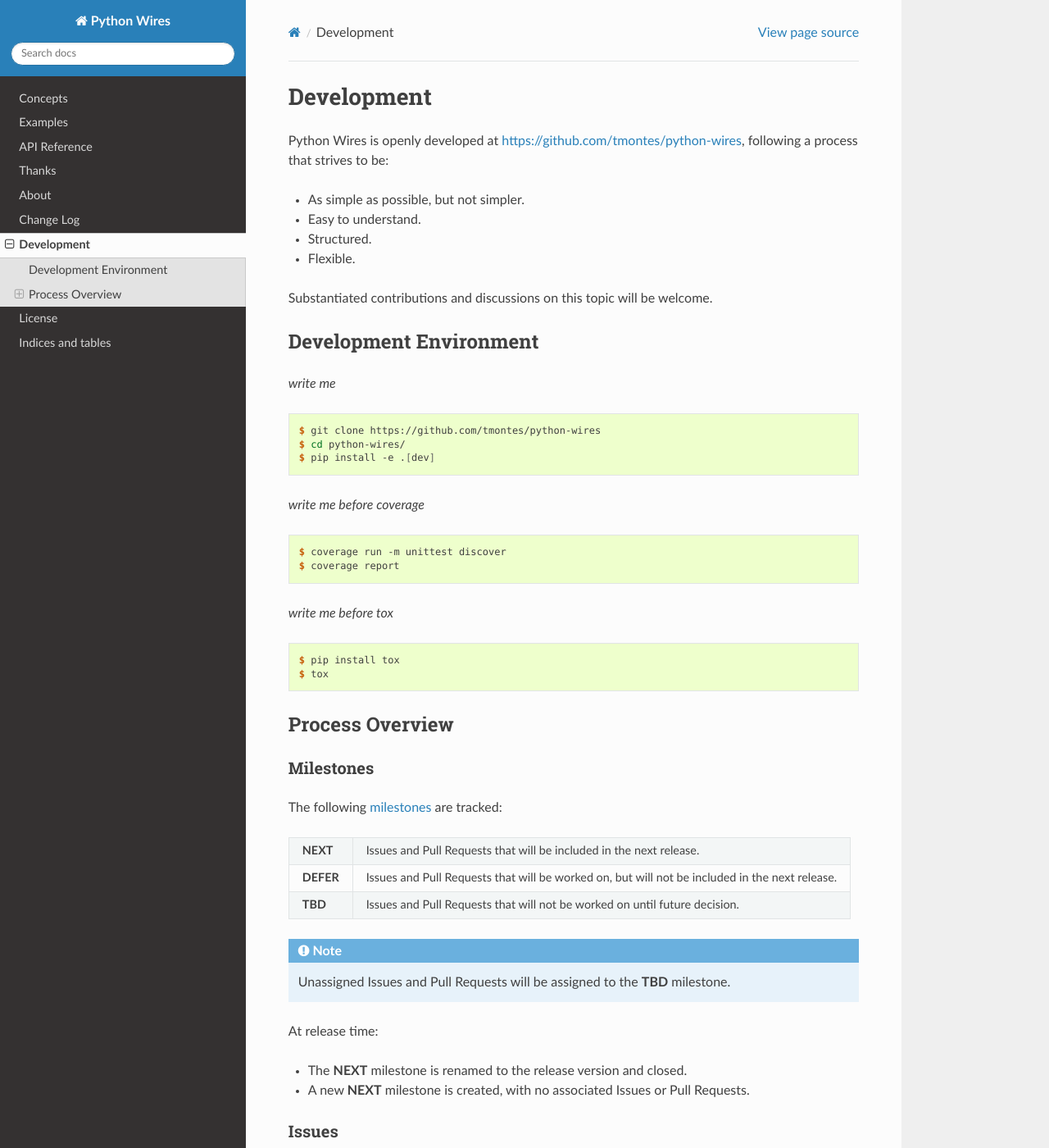
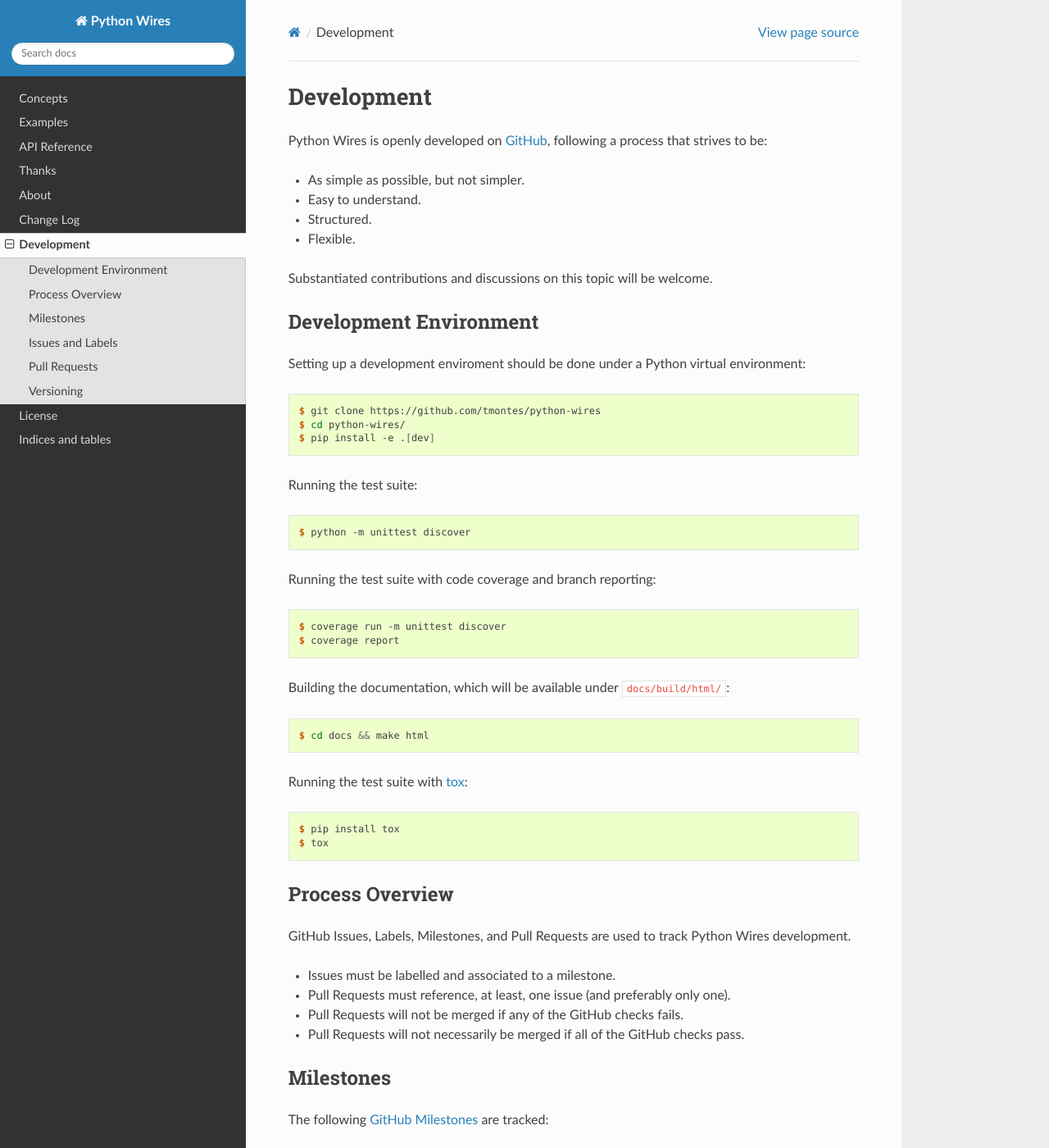
Before and after one commit to tmontes/python-wires, a Sphinx documentation site: the page built from docs/source/development.rst, in a window 1280 px wide and 1400 px high. Shown: the whole window at 82% size. Built offline with Sphinx 7.4.7 and the Read the Docs theme 2.0.0, drawn with Linux system fonts in a browser that asks for light colours; some of the changed text lies outside the part shown.

Commit message:
Development documentation completed.

```diff
--- a/docs/source/development.rst
+++ b/docs/source/development.rst
@@ -1,7 +1,7 @@
 Development
 ===========
 
-Python Wires is openly developed at https://github.com/tmontes/python-wires, following a process that strives to be:
+Python Wires is openly developed on `GitHub <https://github.com/tmontes/python-wires>`_, following a process that strives to be:
 
 * As simple as possible, but not simpler.
 * Easy to understand.
@@ -15,7 +15,7 @@
 Development Environment
 -----------------------
 
-*write me*
+Setting up a development enviroment should be done under a Python virtual environment:
 
 .. code-block:: console
 
@@ -24,7 +24,14 @@
     $ pip install -e .[dev]
 
 
-*write me before coverage*
+Running the test suite:
+
+.. code-block:: console
+
+    $ python -m unittest discover
+
+
+Running the test suite with code coverage and branch reporting:
 
 .. code-block:: console
 
@@ -32,7 +39,14 @@
     $ coverage report
 
 
-*write me before tox*
+Building the documentation, which will be available under ``docs/build/html/``:
+
+.. code-block:: console
+
+    $ cd docs && make html
+
+
+Running the test suite with `tox <https://pypi.python.org/pypi/tox>`_:
 
 .. code-block:: console
 
@@ -44,10 +58,19 @@
 Process Overview
 ----------------
 
+GitHub Issues, Labels, Milestones, and Pull Requests are used to track Python Wires development.
+
+* Issues must be labelled and associated to a milestone.
+* Pull Requests must reference, at least, one issue (and preferably only one).
+* Pull Requests will not be merged if any of the GitHub checks fails.
+* Pull Requests will not necessarily be merged if all of the GitHub checks pass.
+
+
+
 Milestones
-^^^^^^^^^^
+----------
 
-The following `milestones <https://github.com/tmontes/python-wires/milestones>`_ are tracked:
+The following `GitHub Milestones <https://github.com/tmontes/python-wires/milestones>`_ are tracked:
 
 ==========  ================================================================================
 **NEXT**    Issues and Pull Requests that will be included in the next release.
@@ -65,8 +88,8 @@
 
 
 
-Issues
-^^^^^^
+Issues and Labels
+-----------------
 
 All development issues will be `labelled <https://github.com/tmontes/python-wires/labels>`_ one of:
 
@@ -117,7 +140,7 @@
 
 
 Pull Requests
-^^^^^^^^^^^^^
+-------------
 
 Pull Requests are `tracked here <https://github.com/tmontes/python-wires/pulls>`_ and:
 
@@ -127,3 +150,16 @@
 * Will not necessarily be merged if all of the GitHub checks pass.
 * Must be assigned to the same milestone as the referenced open issue.
 * May be labelled.
+
+
+
+Versioning
+----------
+
+Python Wires is versioned according to a `Calendar Versioning <https://calver.org/>`_ scheme, with versions being tagged ``YY`` . ``MINOR`` . ``MICRO``, where:
+
+=========== ============================================================
+**YY**      Is the two digit year of the release.
+**MINOR**   Is the release number, starting at 1 every year.
+**MICRO**   Is the bugfix release, being 0 for non-bugfix only releases.
+=========== ============================================================
```
